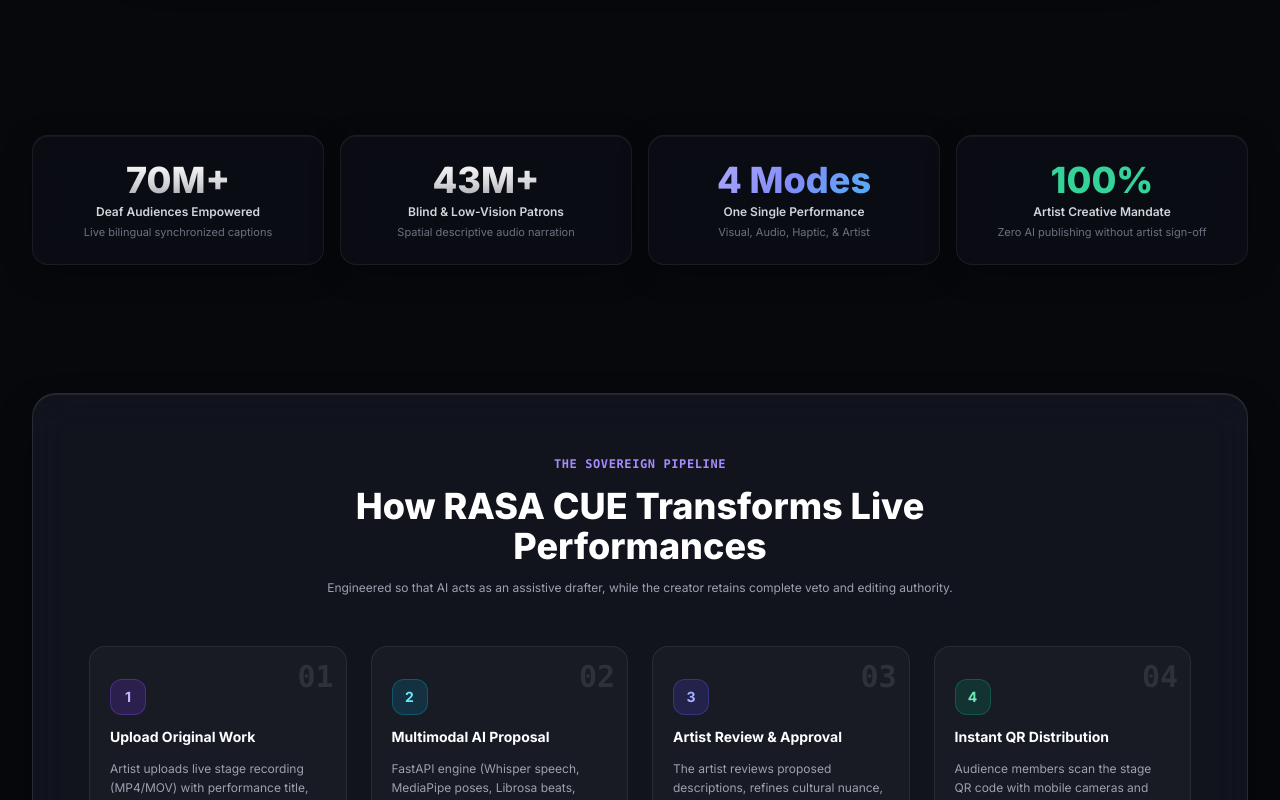
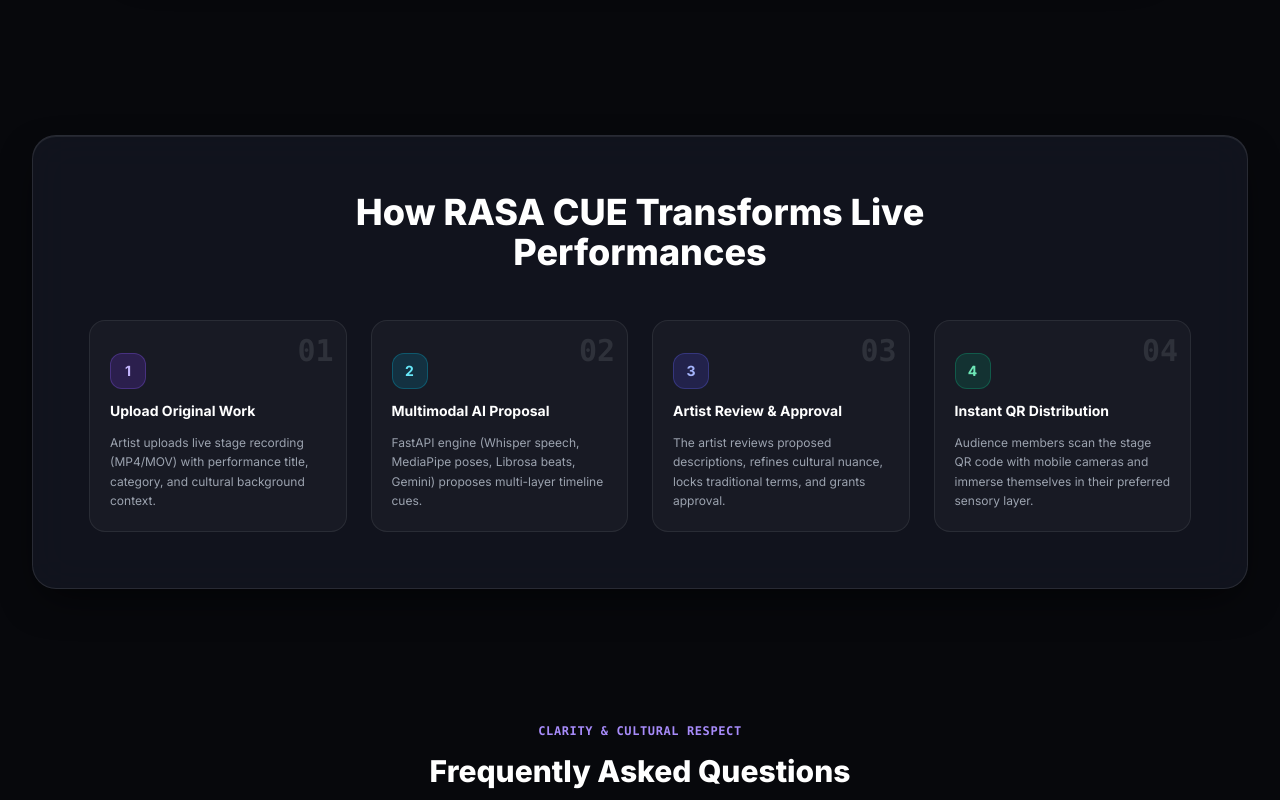
Before and after one commit to rajkshitij620-cmd/GeNarrative, a React (Vite) app in the folder frontend/: page / in a window 1280 px wide. Shown: the part 980-1780 px from the top of the page. Built offline with nearby package versions, Linux system fonts and the light colour scheme.

Commit message:
style: remove metrics ribbon, pipeline badge, and subtext from landing page

```diff
--- a/frontend/src/pages/LandingPage.jsx
+++ b/frontend/src/pages/LandingPage.jsx
@@ -356,53 +356,14 @@ export default function LandingPage() {
       </section>
 
       {/* ========================================================
-          METRICS & IMPACT RIBBON
-          ======================================================== */}
-      <section className="max-w-7xl mx-auto px-4 sm:px-6 lg:px-8">
-        <div className="grid grid-cols-2 md:grid-cols-4 gap-4">
-          <div className="p-6 rounded-2xl glass-panel border border-white/[0.08] text-center space-y-1">
-            <div className="text-3xl sm:text-4xl font-extrabold text-gradient-silver">70M+</div>
-            <div className="text-xs font-semibold text-gray-300">Deaf Audiences Empowered</div>
-            <p className="text-[11px] text-gray-500">Live bilingual synchronized captions</p>
-          </div>
-
-          <div className="p-6 rounded-2xl glass-panel border border-white/[0.08] text-center space-y-1">
-            <div className="text-3xl sm:text-4xl font-extrabold text-gradient-silver">43M+</div>
-            <div className="text-xs font-semibold text-gray-300">Blind & Low-Vision Patrons</div>
-            <p className="text-[11px] text-gray-500">Spatial descriptive audio narration</p>
-          </div>
-
-          <div className="p-6 rounded-2xl glass-panel border border-white/[0.08] text-center space-y-1">
-            <div className="text-3xl sm:text-4xl font-extrabold text-gradient-primary">4 Modes</div>
-            <div className="text-xs font-semibold text-gray-300">One Single Performance</div>
-            <p className="text-[11px] text-gray-500">Visual, Audio, Haptic, & Artist</p>
-          </div>
-
-          <div className="p-6 rounded-2xl glass-panel border border-white/[0.08] text-center space-y-1">
-            <div className="text-3xl sm:text-4xl font-extrabold text-emerald-400">100%</div>
-            <div className="text-xs font-semibold text-gray-300">Artist Creative Mandate</div>
-            <p className="text-[11px] text-gray-500">Zero AI publishing without artist sign-off</p>
-          </div>
-        </div>
-      </section>
-
-
-
-      {/* ========================================================
           CORE PHILOSOPHY & WORKFLOW (4-STEP PIPELINE)
           ======================================================== */}
       <section className="max-w-7xl mx-auto px-4 sm:px-6 lg:px-8">
         <div className="p-8 sm:p-14 rounded-3xl glass-panel-elevated border border-white/[0.1] relative overflow-hidden space-y-12">
-          <div className="text-center max-w-2xl mx-auto space-y-3">
-            <span className="text-xs font-mono font-semibold uppercase tracking-wider text-violet-400">
-              The Sovereign Pipeline
-            </span>
+          <div className="text-center max-w-2xl mx-auto">
             <h2 className="text-3xl sm:text-4xl font-extrabold text-white">
               How RASA CUE Transforms Live Performances
             </h2>
-            <p className="text-xs text-gray-400 leading-relaxed">
-              Engineered so that AI acts as an assistive drafter, while the creator retains complete veto and editing authority.
-            </p>
           </div>
 
           <div className="grid grid-cols-1 md:grid-cols-4 gap-6 relative">
```
